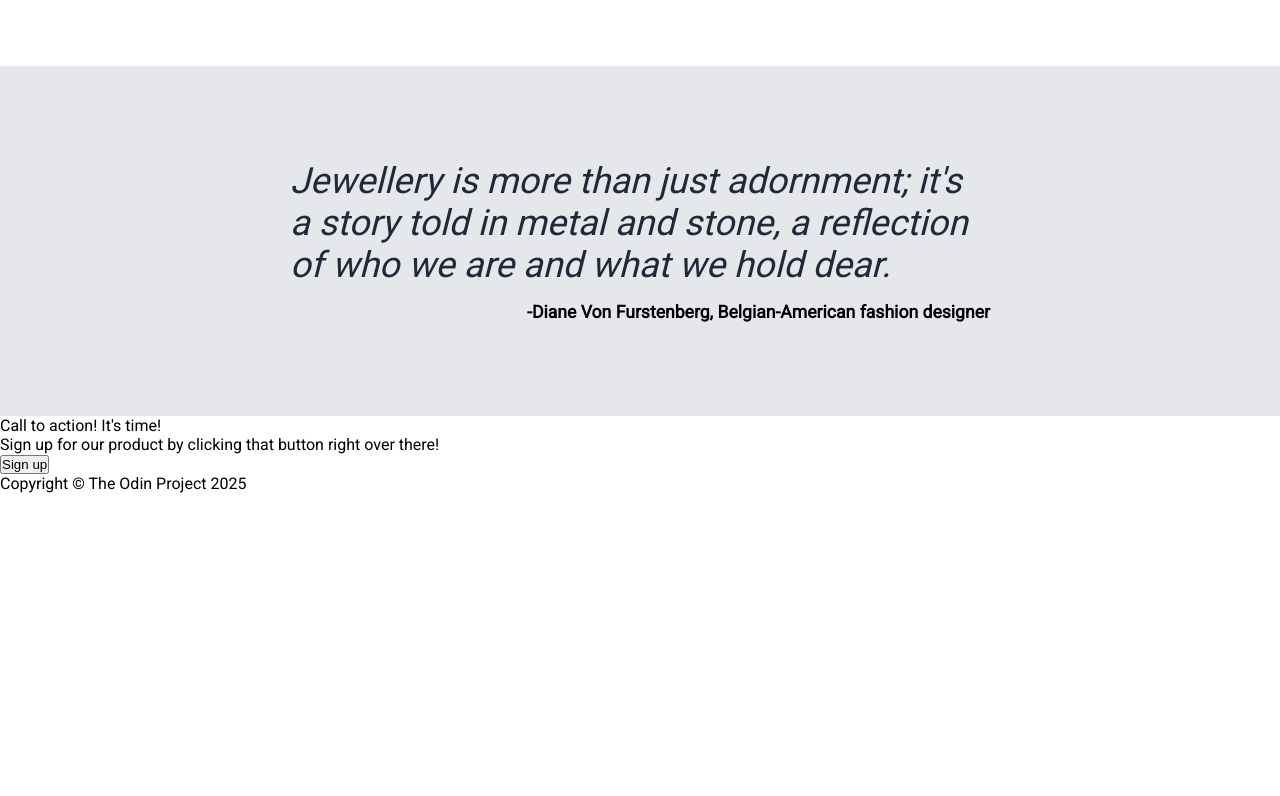
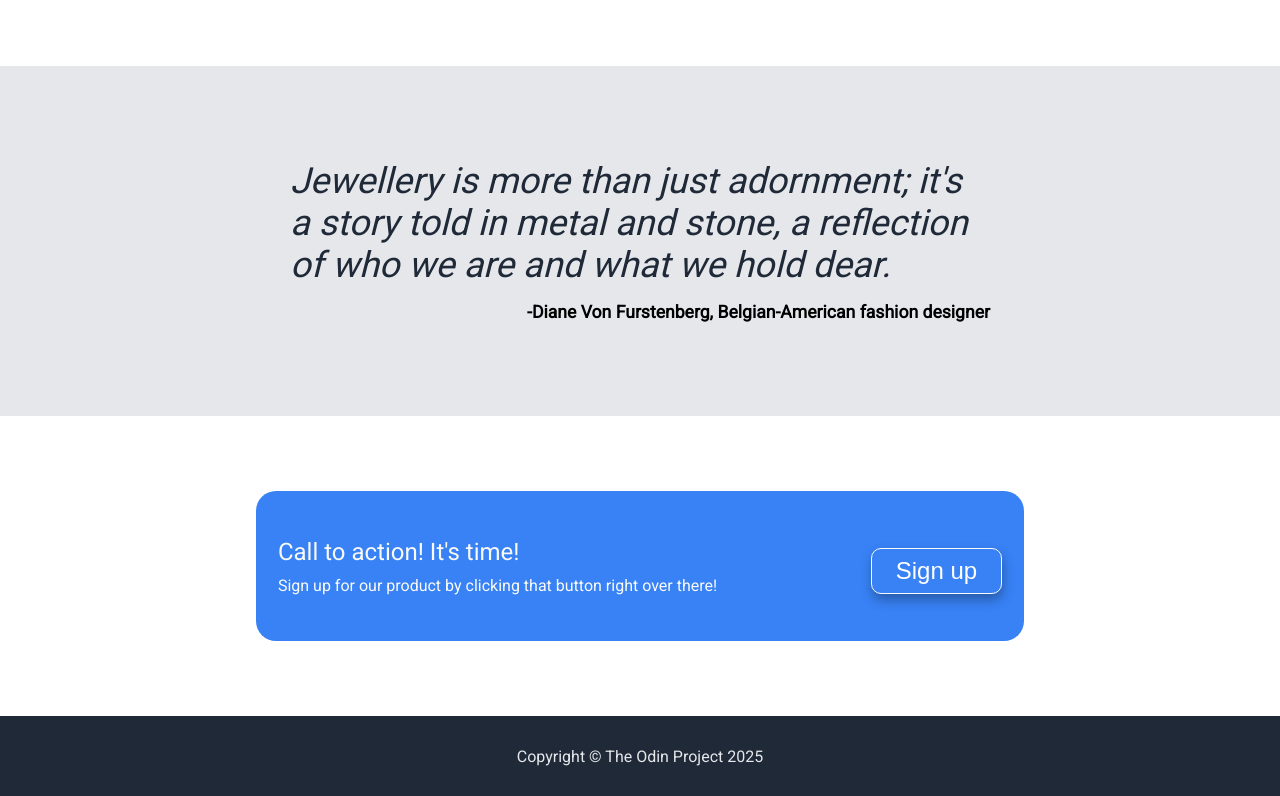
Before and after one commit to pawelgawron3/odin-landing-page, a plain HTML site: page index.html in a window 1280 px wide. Shown: the part 1130-1926 px from the top of the page. Before the commit the page ends 1623 px from the top, so only its background shows below. Drawn offline with Linux system fonts and the light colour scheme.

Commit message:
Update the css for footer

```diff
--- a/style.css
+++ b/style.css
@@ -181,6 +181,70 @@ div.quote-block {
   font-weight: 900;
 }
 
+section#sign-up {
+  display: flex;
+  justify-content: center;
+  align-items: center;
+  width: 100%;
+  height: 300px;
+}
+
+.sign-up-content {
+  width: 60%;
+  height: 50%;
+  background-color: #3882f6;
+  border-radius: 20px;
+  display: flex;
+  justify-content: center;
+  align-items: center;
+  gap: 20%;
+}
+
+#first,
+#second {
+  color: #f9faf8;
+}
+
+#first {
+  font-size: 1.5rem;
+}
+
+#second {
+  padding-top: 10px;
+}
+
+#sign-up-right {
+  background-color: #3882f6;
+  color: white;
+  font-size: 1.5rem;
+  border: 1px solid #f9faf8;
+  border-radius: 10px;
+  padding: 0.5rem 1.5rem;
+  transition: 0.4s ease;
+  box-shadow: 1px 6px 12px rgba(0, 0, 0, 0.3);
+}
+
+#sign-up-right:hover {
+  background-color: white;
+  color: #3882f6;
+}
+
+#input-div-sign-up {
+  padding-top: 10px;
+}
+
+footer {
+  height: 80px;
+  background-color: #1f2937;
+  display: flex;
+  justify-content: center;
+  align-items: center;
+}
+
+.footer-info > p {
+  color: #e5e7eb;
+}
+
 ul,
 input,
 p {
```
